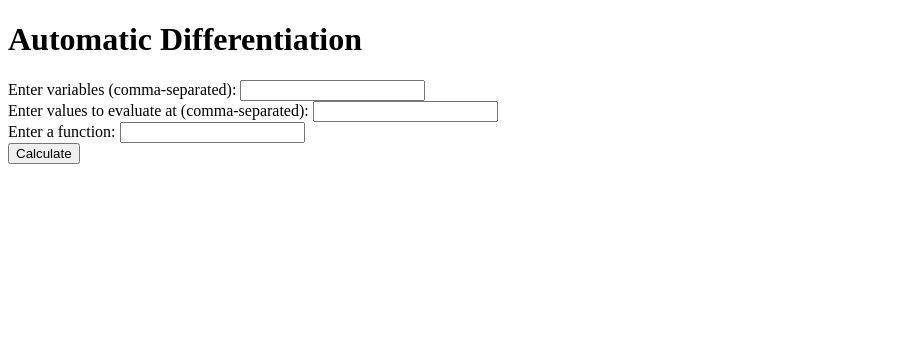
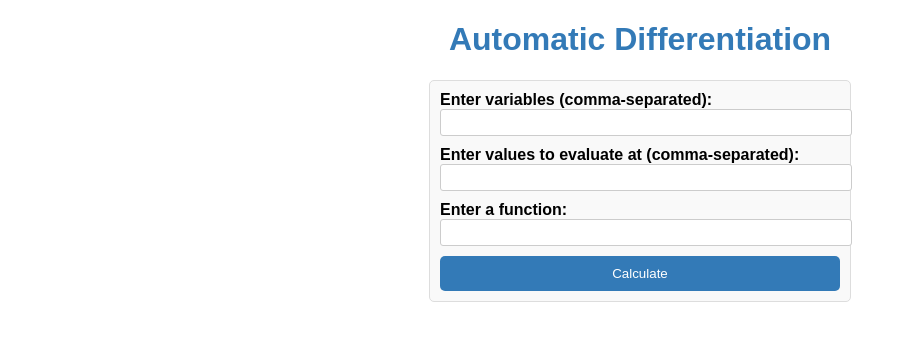
Before and after one commit to sud295/auto-diff, a Flask app: page / in a window 1280 px wide. Shown: the top 341 px of the page, without its empty margins (0-907 px from the left). Run offline with Flask 3, Linux system fonts and the light colour scheme.

Commit message:
Added design elements

```diff
--- /dev/null
+++ b/static/css/styles.css
@@ -0,0 +1,60 @@
+body {
+    font-family: Arial, sans-serif;
+    margin: 20px;
+}
+
+h1 {
+    color: #337ab7;
+    text-align: center;
+}
+
+form {
+    max-width: 400px;
+    margin: 0 auto;
+    padding: 10px;
+    border: 1px solid #ddd;
+    border-radius: 5px;
+    background-color: #f9f9f9;
+}
+
+label {
+    font-weight: bold;
+}
+
+input[type="text"] {
+    width: 100%;
+    padding: 5px;
+    margin-bottom: 10px;
+    border: 1px solid #ccc;
+    border-radius: 3px;
+}
+
+input[type="submit"] {
+    background-color: #337ab7;
+    color: #fff;
+    border: none;
+    padding: 10px 15px;
+    cursor: pointer;
+    border-radius: 5px;
+    width: 100%;
+}
+
+input[type="submit"]:hover {
+    background-color: #23527c;
+}
+
+h2 {
+    color: #337ab7;
+    margin-top: 20px;
+    text-align: center;
+}
+
+h3 {
+    color: #000000;
+    margin-top: 20px;
+    text-align: center;
+}
+
+p {
+    margin: 0;
+}
--- a/templates/index.html
+++ b/templates/index.html
@@ -2,6 +2,7 @@
 <html>
 <head>
     <title>Automatic Differentiation</title>
+    <link rel="stylesheet" href="{{ url_for('static', filename='css/styles.css') }}">
 </head>
 <body>
     <h1>Automatic Differentiation</h1>
@@ -19,7 +20,7 @@
     </form>
     {% if partials %}
         <h2>Partial Derivatives</h2>
-        <p>{{ partials }}</p>
+        <h3>{{ partials }}</h3>
     {% endif %}
 </body>
 </html>
```
